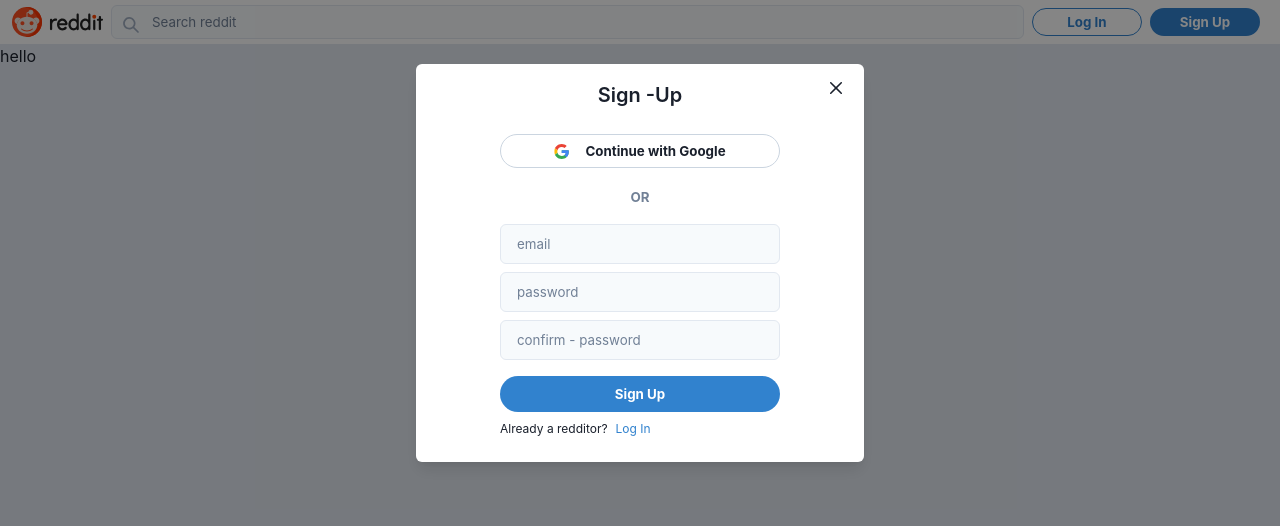
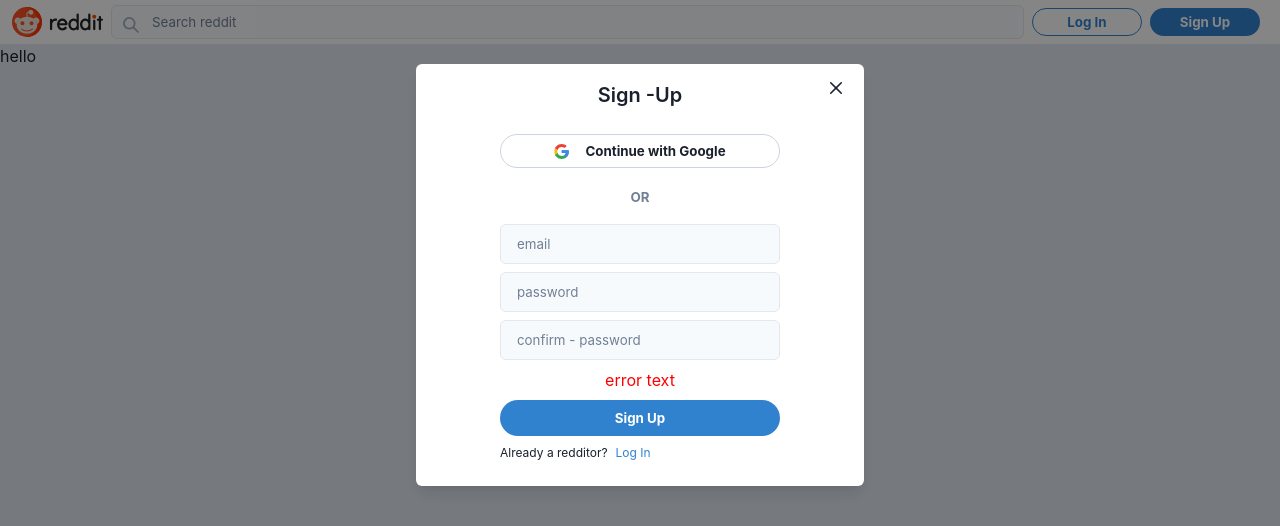
Before and after one commit to unknown7703/reddit-clone1, a Next.js app: page / in a window 1280 px wide. Both pictures are taken after a click on the button "Sign Up". Shown: the top 526 px of the page. Built offline with nearby package versions, Linux system fonts and the light colour scheme; no server answers.

Commit message:
signup error

```diff
--- a/src/components/Modal/Auth/Signup.tsx
+++ b/src/components/Modal/Auth/Signup.tsx
@@ -97,9 +97,9 @@
         bg="gray.50"
         onChange={onChange}
       />
-      {/* <Text align="center" color="red">
+      <Text align="center" color="red">
         error text{" "}
-      </Text> */}
+      </Text>
       <Button type="submit" height="36px" mb={2} width="100%" mt={2}>
         Sign Up
       </Button>
```
